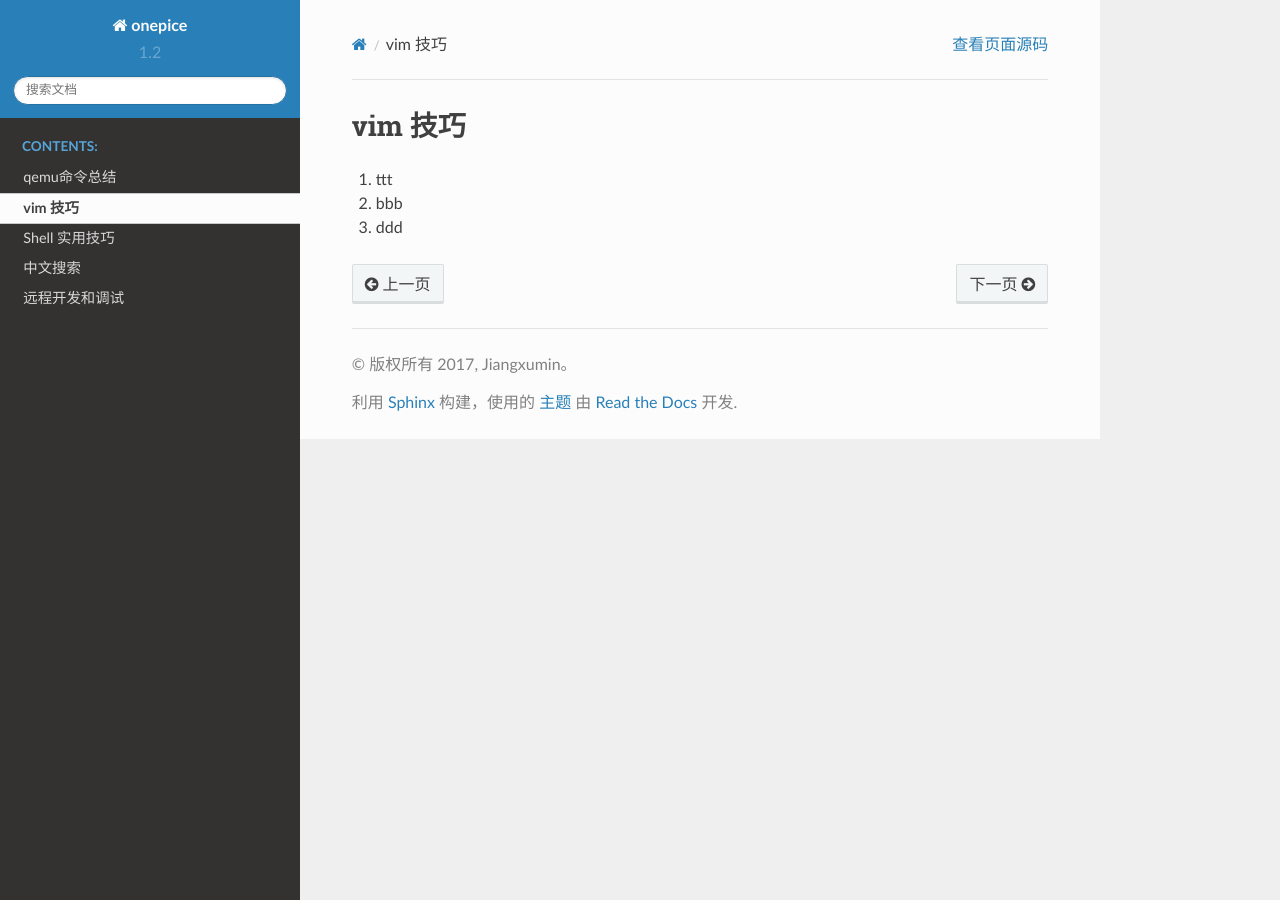
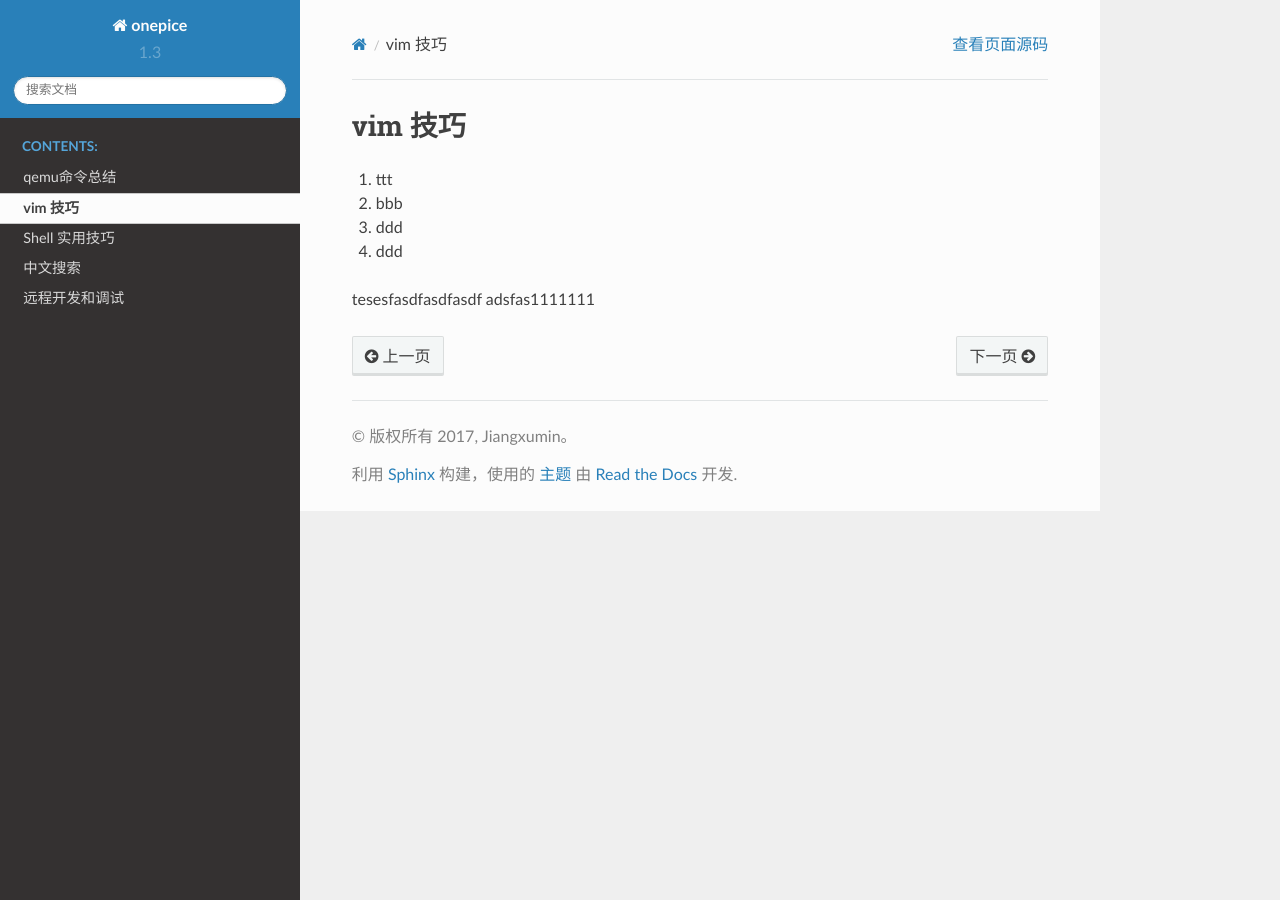
Before and after one commit to my-rds-store/my_space, a Sphinx documentation site: the page built from source/vim/vim.rst, in a window 1280 px wide. Built offline with Sphinx 7.4.7 and the Read the Docs theme 2.0.0, drawn with Linux system fonts in a browser that asks for light colours.

Commit message:
...1.3.2

```diff
--- a/source/conf.py
+++ b/source/conf.py
@@ -71,9 +71,9 @@ author = u'Jiangxumin'
 # built documents.
 #
 # The short X.Y version.
-version = u'1.2'
+version = u'1.3'
 # The full version, including alpha/beta/rc tags.
-release = u'1.2.0'
+release = u'1.3.2'
 
 # The language for content autogenerated by Sphinx. Refer to documentation
 # for a list of supported languages.
--- a/source/vim/vim.rst
+++ b/source/vim/vim.rst
@@ -7,3 +7,8 @@ vim 技巧
 2. bbb
 
 3. ddd
+
+4. ddd
+
+tesesfasdfasdfasdf
+adsfas1111111
```
